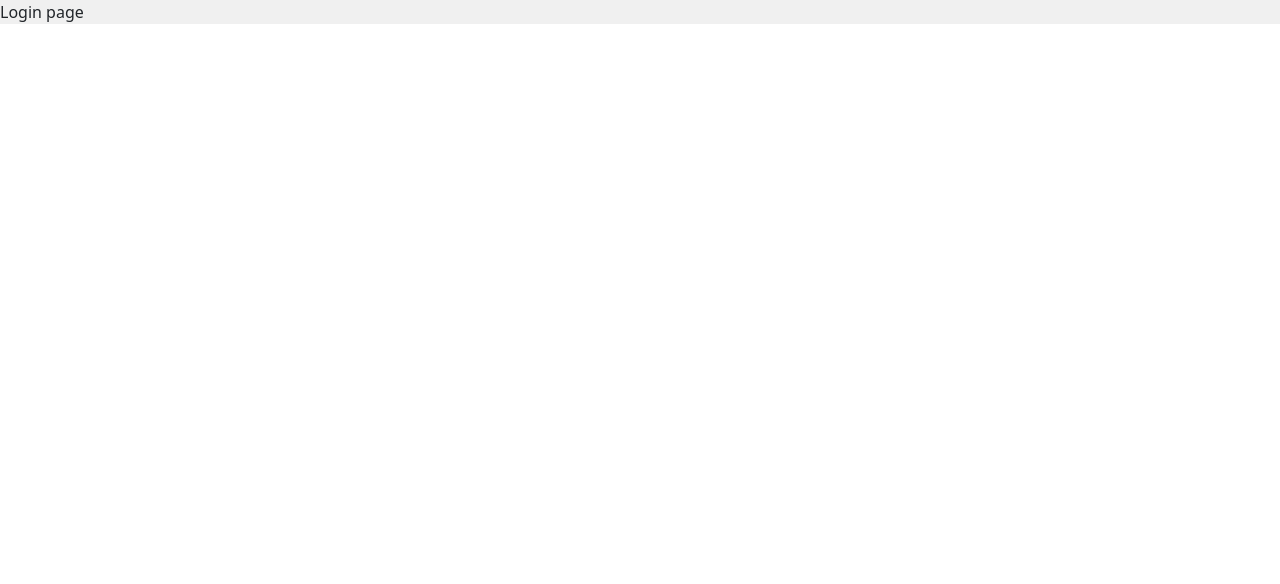
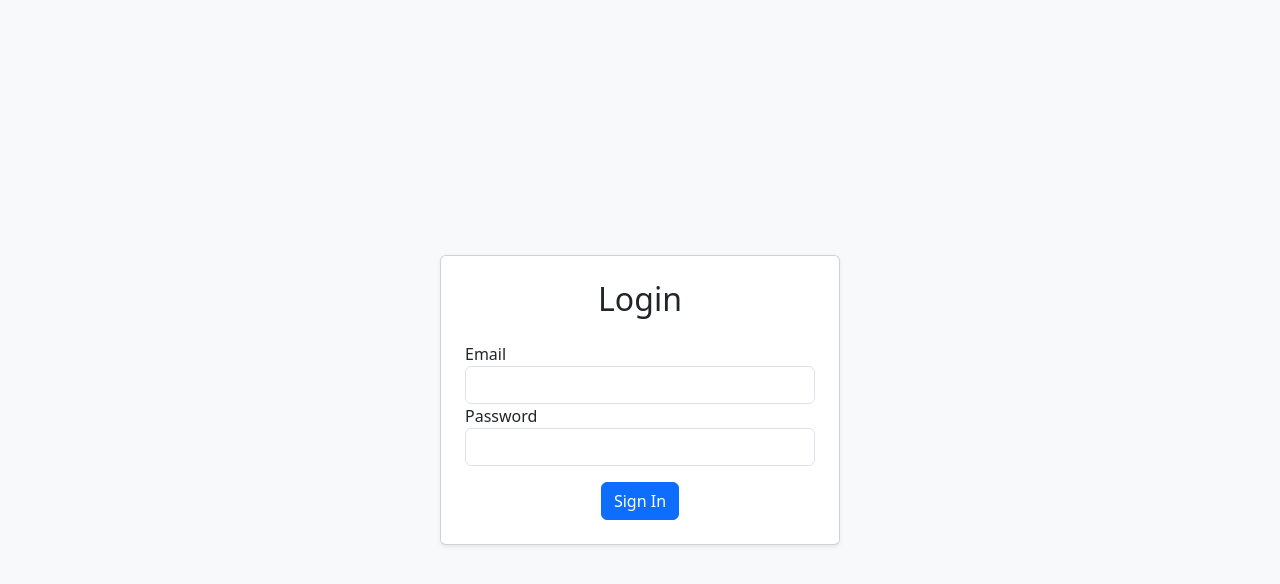
Before and after one commit to Cdac-Final-Project-March24/client, a React (Create React App) app in the folder client/: page / in a window 1280 px wide. Shown: the top 584 px of the page. Built offline with nearby package versions, Linux system fonts and the light colour scheme.

Commit message:
user login and registration

```diff
--- a/client/src/components/HomeRouter.jsx
+++ b/client/src/components/HomeRouter.jsx
@@ -3,14 +3,16 @@ import { Route, Routes } from "react-router-dom";
 import Business from "../pages/Business/Business";
 import NavBar from "../pages/Business/components/NavBar";
 import Orders from "../pages/Business/Orders/Orders";
+import Login from "../pages/User/components/UserAuth/Login";
+import Register from "../pages/User/components/UserAuth/Registration"
 
 const HomeRouter = () => {
   return (
     <div>
       <Routes>
         {/* Home route */}
-        <Route path="/" element={"Login page"} />
-
+        <Route path="/" element={<Login/>} />
+        <Route path='/register' element ={<Register/>}/>
         {/* Customer side routes */}
         <Route path="customer">
           <Route path="" element={"Customer Home"} />
--- a/client/src/index.js
+++ b/client/src/index.js
@@ -4,6 +4,7 @@ import './index.css';
 import App from './App';
 import reportWebVitals from './reportWebVitals';
 import { BrowserRouter } from 'react-router-dom';
+import "bootstrap-icons/font/bootstrap-icons.css";
 import 'bootstrap/dist/css/bootstrap.css';
 
 const root = ReactDOM.createRoot(document.getElementById('root'));
--- /dev/null
+++ b/client/src/pages/User/components/UserAuth/Login.jsx
@@ -0,0 +1,26 @@
+import React from 'react';
+
+
+export default function Login() {
+    return (
+        <div className="d-flex justify-content-center align-items-center vh-100 bg-light">
+            <div className="card p-4 shadow-sm" style={{ maxWidth: '400px', width: '100%' }}>
+                <h2 className="text-center mb-4">Login</h2>
+                <form>
+                    <div className="form-group">
+                        <label htmlFor="email">Email</label>
+                        <input type="email" className="form-control" id="email" name="email" required />
+                    </div>
+                    <div className="form-group">
+                        <label htmlFor="password">Password</label>
+                        <input type="password" className="form-control" id="password" name="password" required />
+                    </div>
+                    <center>
+                    <button type="submit" className="btn btn-primary btn-block mt-3">Sign In</button>
+                    </center>
+
+                </form>
+            </div>
+        </div>
+    );
+}
--- /dev/null
+++ b/client/src/pages/User/components/UserAuth/Registration.jsx
@@ -0,0 +1,49 @@
+import React from 'react';
+
+
+export default function Login() {
+    return (
+        <div className="d-flex justify-content-center align-items-center vh-100 bg-light">
+            <div className="card p-4 shadow-sm" style={{ maxWidth: '400px', width: '100%' }}>
+                <h2 className="text-center mb-4">Registration</h2>
+                <form>
+
+                    <div className="form-group">
+                        <label htmlFor="name">Name</label>
+                        <input type="name" className="form-control" id="name" name="name" required />
+                    </div>
+
+                    <div className="form-group">
+                        <label htmlFor="email">Email</label>
+                        <input type="email" className="form-control" id="email" name="email" required />
+                    </div>
+
+                    <div className="form-group">
+                        <label htmlFor="address">Address</label>
+                        <input type="text" className="form-control" id="address" name="address" required />
+                    </div>
+                    <div className="form-group">
+                        <label htmlFor="adharno">Aadhar Number </label>
+                        <input type="number" className="form-control" id="adharno" name="adharno" required />
+                    </div>
+                    <div className="form-group">
+                        <label htmlFor="contact">Contact No</label>
+                        <input type="number" className="form-control" id="contact" name="contact" required />
+                    </div>
+                    <div className="form-group">
+                        <label htmlFor="password">Password</label>
+                        <input type="password" className="form-control" id="password" name="password" required />
+                    </div>
+                    <div className="form-group">
+                        <label htmlFor="confirmpassword">Confirm Password</label>
+                        <input type="password" className="form-control" id="confirmpassword" name="confirmpassword" required />
+                    </div>
+                    <center>
+                        <button type="submit" className="btn btn-primary btn-block mt-3">Sign Up</button>
+                    </center>
+
+                </form>
+            </div>
+        </div>
+    );
+}
```
Also changed, not shown: client/src/pages/User/components/HomePage.jsx (added, +7 -0 lines), 1 other file (tests, documents, lock files or other folders).
